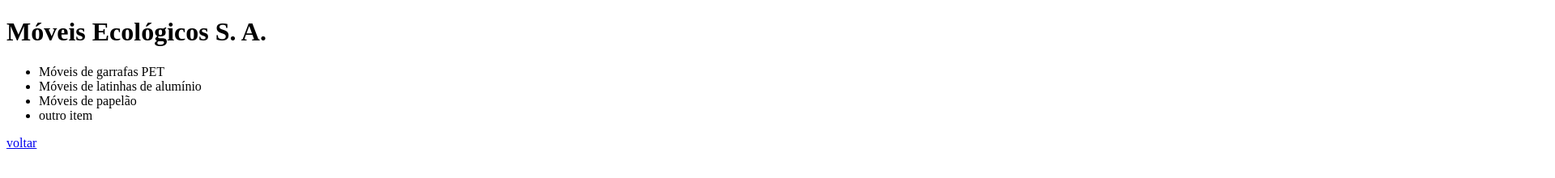
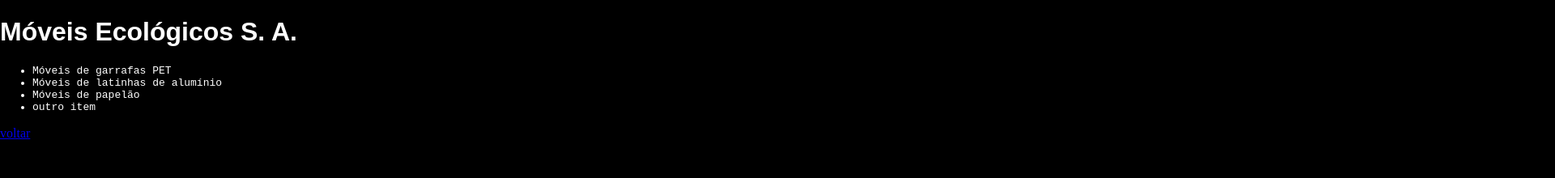
Before and after one commit to fabriciosribeiro/moveis_ecologicos, a plain HTML site: page index.html in a window 1280 px wide. Shown: the top 220 px of the page at 81% size, 1920 px wide, since content can reach past the window. Drawn offline with Linux system fonts and the light colour scheme.

Commit message:
ajuste css

```diff
--- a/index.html
+++ b/index.html
@@ -5,7 +5,7 @@
 <meta	name="description" content="Móveis	ecológicos">
 <meta	name="keywords" content="moveis	ecologicos">
 <title>Móveis Ecológicos</title>
-<link rel="stylesheet" href="estilos.css">
+<link rel="stylesheet" href="principal.css">
 </head>
 <body>
 <h1>Móveis	Ecológicos	S.	A.</h1>
--- a/principal.css
+++ b/principal.css
@@ -5,6 +5,8 @@ li	{
 font-family:	monospace;
 }
 body{
-    width: 50%;
+    width: 400%;
     margin: auto;
+    color: rgb(255, 255, 255);
+    background-color: black;
 }
```
